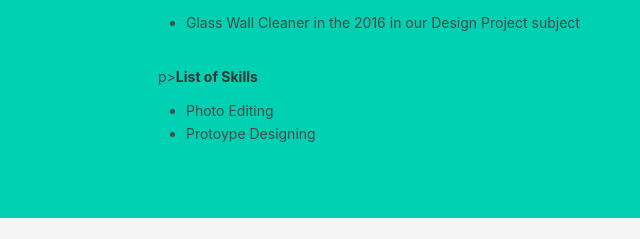
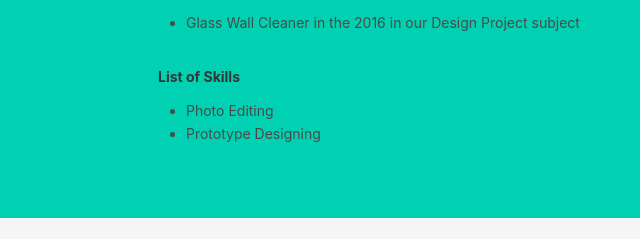
Before and after one commit to daiski21/coen3463-m1t14, a website: page public/ampit.html in a window 1280 px wide. Shown: the part 451-690 px from the top of the page, 0-640 px from the left. Drawn offline with Linux system fonts and the light colour scheme.

Commit message:
initial commit

```diff
--- a/public/ampit.html
+++ b/public/ampit.html
@@ -32,7 +32,8 @@
 				        Email Address - ampitmelving@gmail.com
 				      </p><br>
 				      <p>
-				      	<strong>About Me</strong><br>I'm Melvin Ampit a student in the Polytechnic University of the Philippines taking up Bachelor of Science in Computer Engineering. I like computer games, studying computer related subjects.
+				      	<strong>About Me</strong><br>
+				      	I'm Melvin Ampit a student in the Polytechnic University of the Philippines taking up Bachelor of Science in Computer Engineering. I like computer games, studying computer related subjects.
 				      </p><br>
 				      <p><strong>List of Job Experience</strong><br>
 				      	<ul>
@@ -45,10 +46,10 @@
 				      		<li> Glass Wall Cleaner in the 2016 in our Design Project subject</li>
 				      	</ul>
 				      </p><br>
-				      <p>p><strong>List of Skills</strong><br>
+				      <p><strong>List of Skills</strong><br>
 				      	<ul>
 				      		<li>Photo Editing </li>
-				      		<li>Protoype Designing </li>
+				      		<li>Prototype Designing </li>
 				      	</ul>
 				      </p><br>
 				    </div>
```
Also changed, not shown: public/milallos.html (+0 -1 lines).
